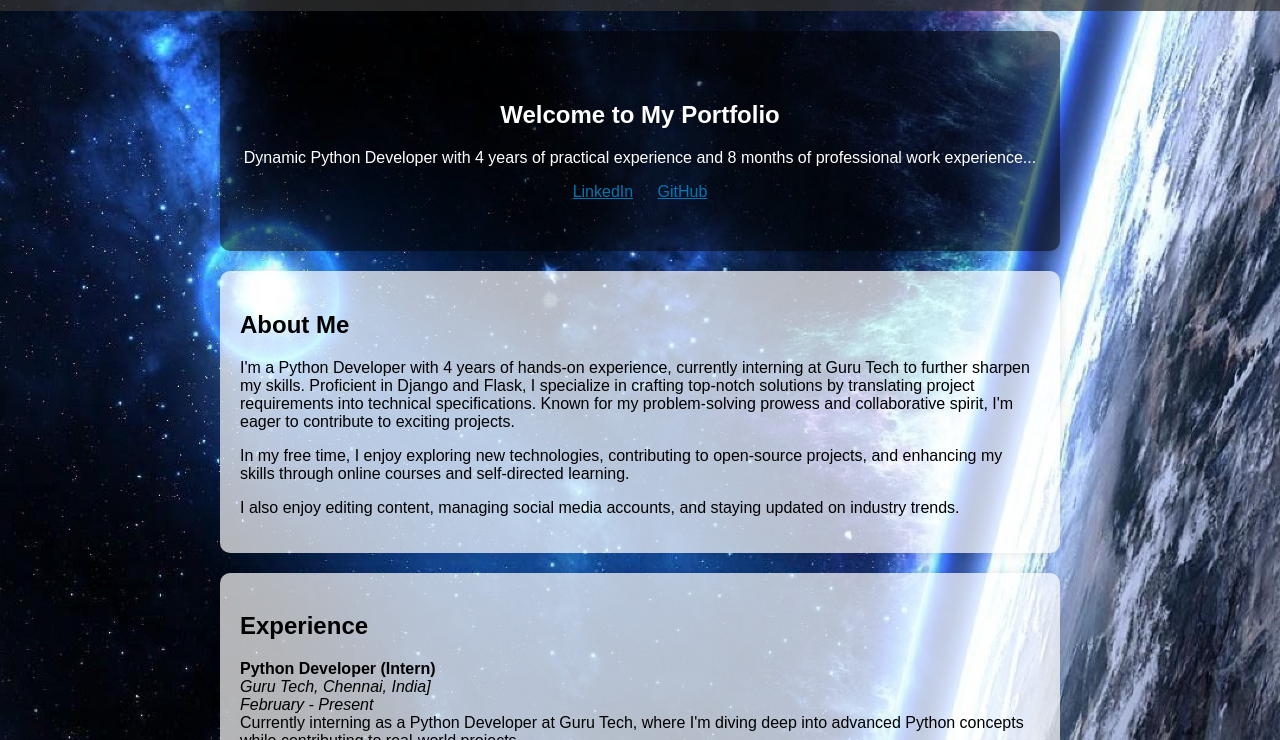
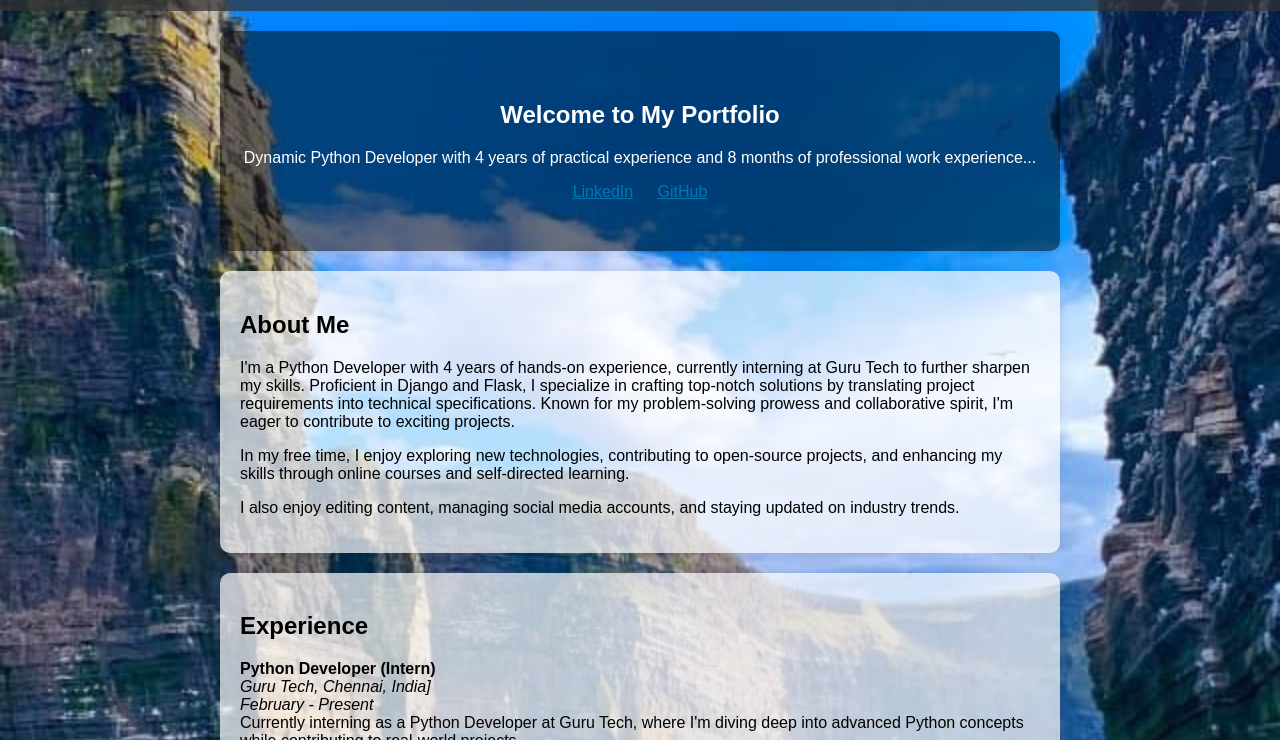
Before and after one commit to Harshavardhan-Manavalan/Harshavardhan-Portfolio, a plain HTML site: page index.html in a window 1280 px wide. Shown: the part 143-883 px from the top of the page. Drawn offline with Linux system fonts and the light colour scheme.

Commit message:
Update styles.css
updateing

```diff
--- a/styles.css
+++ b/styles.css
@@ -5,7 +5,7 @@ body {
     margin: 0;
     padding: 0;
     background-color: #f4f4f4;
-    background-image: url("307749.jpg"); /* Replace 'path/to/your-background-image.jpg' with the correct file path */
+    background-image: url("PiTvoWf.jpeg"); /* Replace 'path/to/your-background-image.jpg' with the correct file path */
     background-size: cover;
     background-position: cover;
     background-repeat: no-repeat;
```
